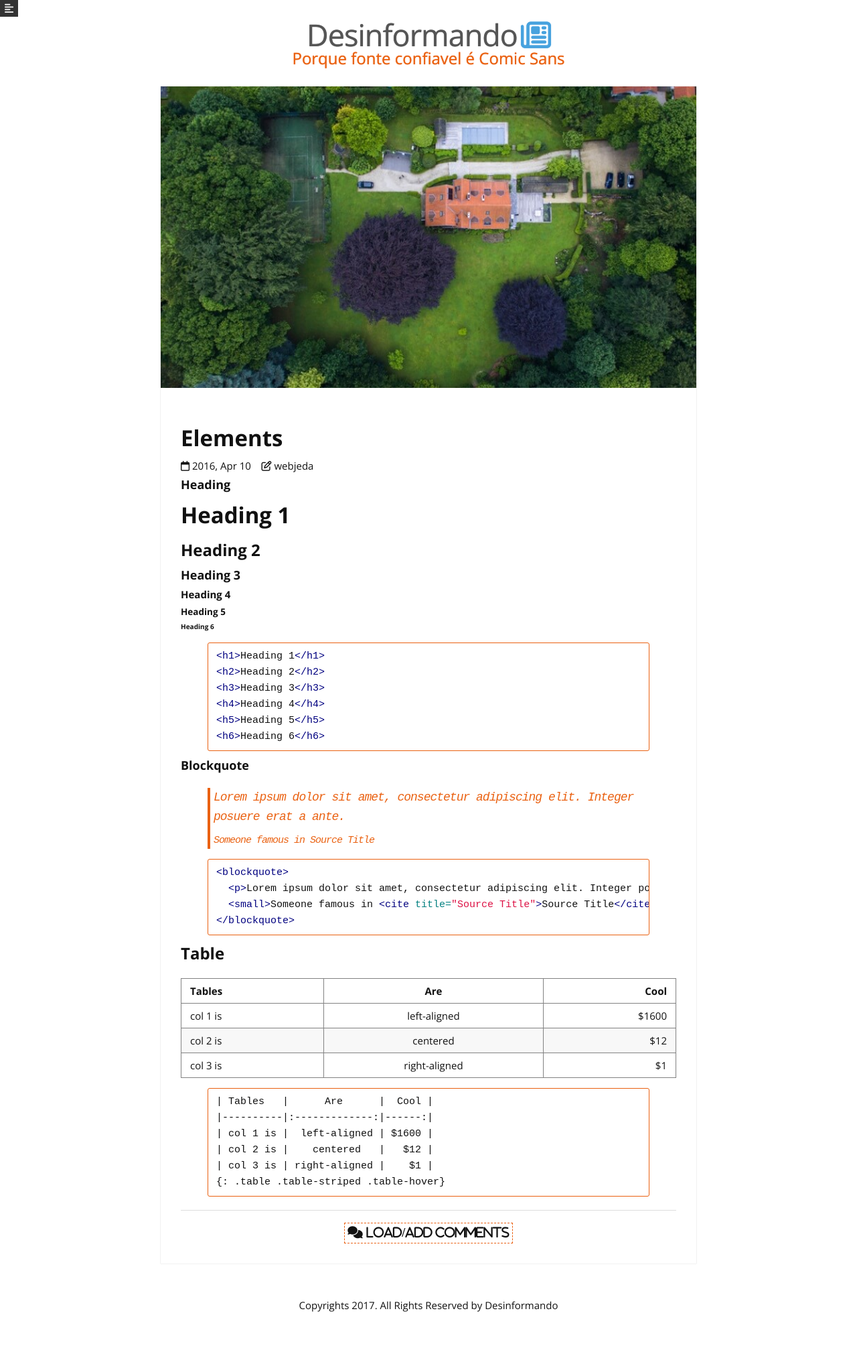
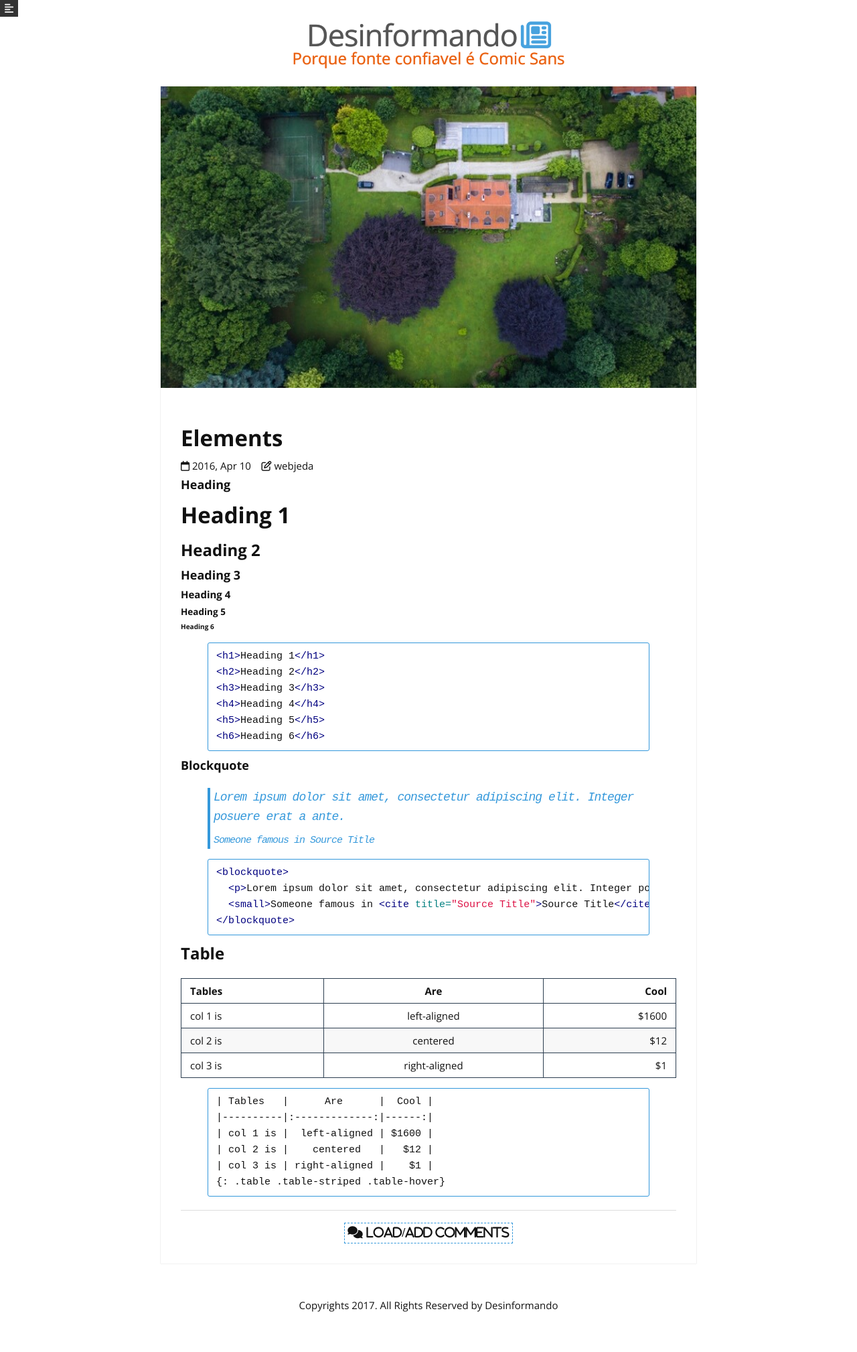
Before and after one commit to desinformando/desinformando.github.io, a Jekyll site: the page built from _posts/2016-04-10-elements.markdown, in a window 1280 px wide. Shown: the whole page at 67% size. Built offline with Jekyll 4.4.1, drawn with Linux system fonts in a browser that asks for light colours; nearby versions of some CDN libraries.

Commit message:
Tabela de cores

```diff
--- a/css/main.scss
+++ b/css/main.scss
@@ -14,10 +14,10 @@ $base-line-height: 1.5;
 $spacing-unit:     10px;
 
 $text-color:       #111;
-$background-color: #fdfdfd;
-$brand-color:      #ea6111;
-$grey-color:       #828282;
-$highlight-color:  #eae311;
+$background-color: #ECF0F1;
+$brand-color:      #3498DB;
+$grey-color:       #2C3E50;
+$highlight-color:  #E74C3C;
 $grey-color-light: lighten($grey-color, 40%);
 $grey-color-dark:  darken($grey-color, 25%);
 
```
